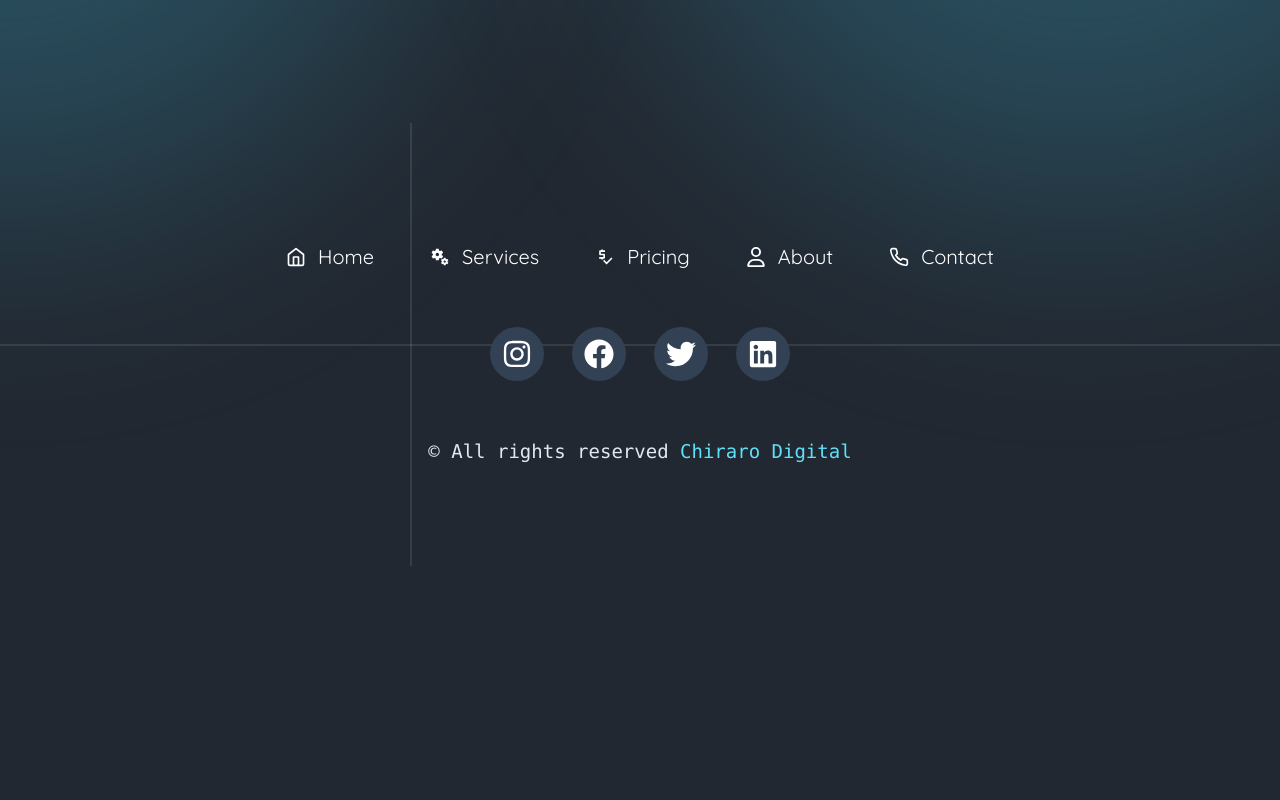
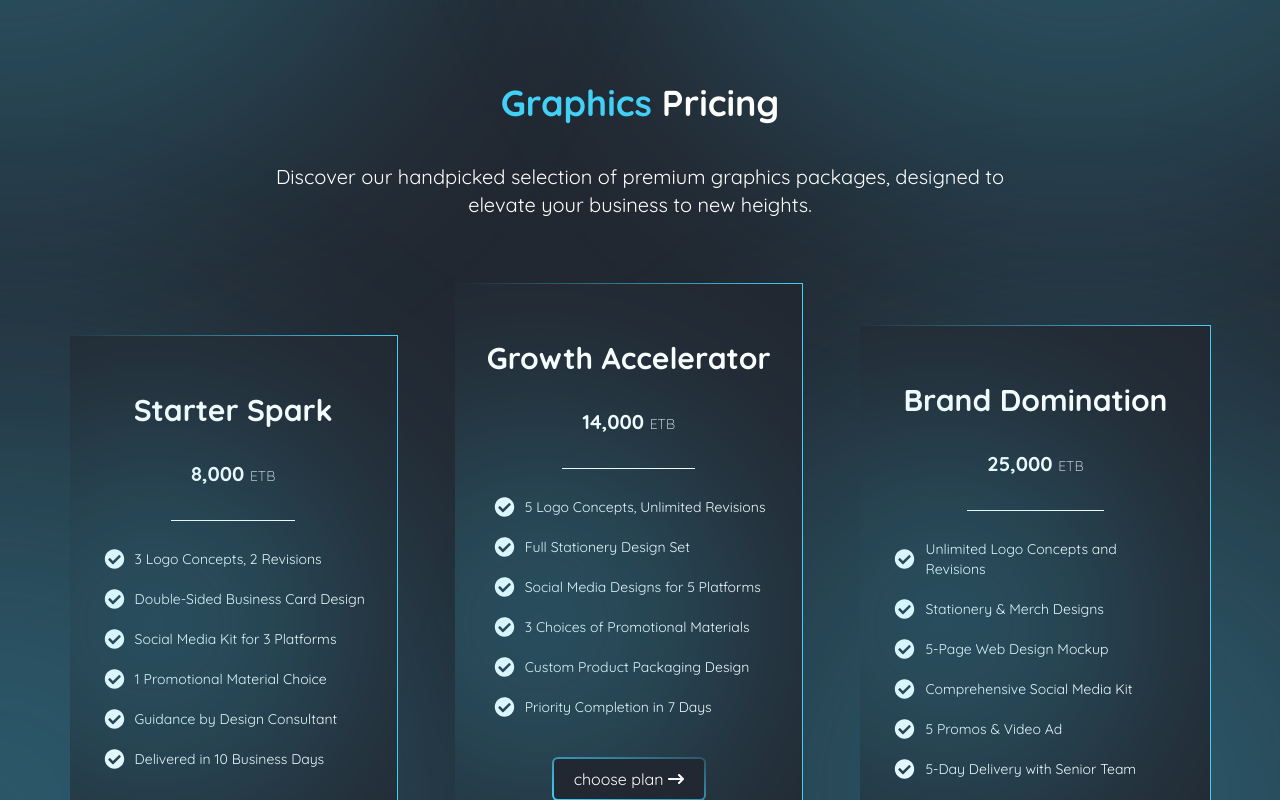
Before and after one commit to Phoenixfas/chiraro-new, a Next.js app: page /pricing in a window 1280 px wide. Shown: the part 1340-2140 px from the top of the page. Before the commit the page ends 1906 px from the top, so only its background shows below. Built offline with nearby package versions, Linux system fonts and the light colour scheme.

Commit message:
pricing done

```diff
--- a/app/Footer.tsx
+++ b/app/Footer.tsx
@@ -8,11 +8,11 @@ import { FiPhone } from "react-icons/fi";
 
 export default function Footer() {
   return (
-    <footer className="relative w-full p-[20px_0_0] flex justify-center items-center flex-col mt-[200px]">
+    <footer className="relative w-full p-[20px_0_0] flex justify-center items-center flex-col mt-[50px]">
       <div className="absolute top-0 left-[32%] w-[2px] h-full bg-[rgba(238,238,238,0.1)] -z-[1]"></div>
       <div className="absolute left-0 top-[50%] h-[2px] w-full bg-[rgba(238,238,238,0.1)] -z-[1]"></div>
-      <div className="py-[100px] w-full flex flex-col gap-14 justify-center items-center rounded-lg">
-        <div className="flex justify-center items-center gap-14">
+      <div className="py-[100px] px-5 w-full flex flex-col gap-14 justify-center items-center rounded-lg">
+        <div className="flex flex-wrap justify-center items-center gap-14">
           <Link
             href="/"
             className="flex justify-center items-center gap-3 text-xl link"
@@ -81,7 +81,7 @@ export default function Footer() {
             <FaLinkedin />
           </Link>
         </div>
-        <div className="text-[19px] text-slate-200 font-mono">
+        <div className="text-[19px] text-center text-slate-200 font-mono">
           © All rights reserved{" "}
           <span className="text-[#5fe0f9]">Chiraro Digital</span>{" "}
         </div>
--- /dev/null
+++ b/app/pricing/GraphicsCards.tsx
@@ -0,0 +1,30 @@
+import React from 'react'
+import packages from '../../data/packages';
+import { FaCheckCircle } from 'react-icons/fa';
+import { FaArrowRightLong } from 'react-icons/fa6';
+
+export default function GraphicsCards() {
+    const graphicsPackages = packages?.find((p) => p.name === "graphics")?.packages
+  return (
+    <div className='min-w-full max-w-full flex flex-col md:flex-row md:flex-wrap items-center justify-center gap-14'>
+        {graphicsPackages?.map((p, i) => (
+            <div key={i} className="relative p-[1px] bg-[linear-gradient(to_right,_transparent,_#43D0F7)]">
+                <div className={`relative max-w-[350px] w-full flex flex-col px-8 py-14 bg-[#222831] items-center ${i === 1 && 'pb-40'} overflow-hidden`}>
+                    <div className="absolute left-0 top-1/2 -translate-x-1/3 -translate-y-1/2 w-[500px] h-[500px] bg-[radial-gradient(#43D0F755,_transparent)] blur-[100px] rounded-full"></div>
+                    {/* {p.main && <div className='absolute top-[72px] -translate-y-1/2 p-3 bg-[#43D0F7] rounded-md text-xl'>-20%</div>} */}
+                    <h2 className='text-3xl font-bold text-center'>{p.name}</h2>
+                    <p className='py-8 px-5 border-b border-white mb-7 text-xl font-bold'>{p.price} <span className='text-sm font-light'>ETB</span></p>
+                    <ul className='flex flex-col gap-5 w-fit text-sm mb-10'>
+                        {p.features.map((f, i) => (
+                            <li key={i} className='flex items-center gap-2'><FaCheckCircle className='min-w-[25px] text-xl'/> {f}</li>
+                        ))}
+                    </ul>
+                    <div className="z-[1] p-[2px] bg-[linear-gradient(to_top_right,_#43D0F7,_#43D0F733)] rounded-md duration-300 hover:shadow-[0_0_15px_5px_#43D0F788]">
+                        <div className="group/btn w-fit px-5 py-2 bg-[#222831] rounded-[4px] flex items-center gap-1 cursor-pointer">choose plan <FaArrowRightLong className='group-hover/btn:translate-x-[5px] duration-300' /></div>
+                    </div>
+                </div>
+            </div>
+        ))}
+    </div>
+  )
+}
--- /dev/null
+++ b/app/pricing/GraphicsPricing.tsx
@@ -0,0 +1,18 @@
+import React from 'react'
+import GraphicsCards from './GraphicsCards'
+
+export default function GraphicsPricing() {
+  return (
+    <div className='w-full flex flex-col items-center mt-20 lg:mt-40 relative overflow-x-clip px-5'>
+        <div className='absolute left-0 bottom-[160px] -translate-x-1/2 translate-y-1/2 w-[1000px] h-[1000px] bg-[radial-gradient(#43D0F755,_transparent)] blur-[100px] rounded-full'></div>
+        <div className='absolute right-0 bottom-[160px] translate-x-[300px] translate-y-1/2 w-[1000px] h-[1000px] bg-[radial-gradient(#43D0F755,_transparent)] blur-[100px] rounded-full'></div>
+        <h1 className='text-4xl font-black mb-10 text-center'><span className='text-[#43D0F7]'>Graphics</span> Pricing</h1>
+        {/* <div className="w-full flex justify-center items-center py-10 gap-5">
+            <div className={`px-8 py-2 text-2xl font-semibold rounded-full cursor-pointer duration-300 border-2 border-[#ffffff00] ${wType === "static" && 'border-[#43D0F7ff_!important] shadow-[0px_5px_10px_0px_#43D0F755]'}`} onClick={() => dispatch(changeWType("static"))}>Static Web Presence</div>
+            <div className={`px-8 py-2 text-2xl font-semibold rounded-full cursor-pointer duration-300 border-2 border-[#ffffff00] ${wType === "dynamic" && 'border-[#43D0F7ff_!important] shadow-[0px_5px_10px_0px_#43D0F755]'}`} onClick={() => dispatch(changeWType("dynamic"))}>Dynamic Web Application</div>
+        </div> */}
+        <p className='w-full max-w-[800px] text-xl text-center mb-16'>Discover our handpicked selection of premium graphics packages, designed to elevate your business to new heights.</p>
+        <GraphicsCards />
+    </div>
+  )
+}
--- a/app/pricing/WebPricing.tsx
+++ b/app/pricing/WebPricing.tsx
@@ -9,13 +9,13 @@ export default function WebPricing() {
     const wType = useAppSelector((state) => state.wType.value)
 
     return (
-        <div className='min-h-screen w-full flex flex-col items-center mt-40 relative overflow-x-clip'>
+        <div className='w-full flex flex-col items-center mt-40 relative overflow-x-clip px-5'>
             <div className='absolute left-0 bottom-[160px] -translate-x-1/2 translate-y-1/2 w-[1000px] h-[1000px] bg-[radial-gradient(#43D0F755,_transparent)] blur-[100px] rounded-full'></div>
             <div className='absolute right-0 bottom-[160px] translate-x-[300px] translate-y-1/2 w-[1000px] h-[1000px] bg-[radial-gradient(#43D0F755,_transparent)] blur-[100px] rounded-full'></div>
-            <h1 className='text-4xl font-black'><span className='text-[#43D0F7]'>Web</span> Pricing</h1>
-            <div className="w-full flex justify-center items-center py-10 gap-5">
-                <div className={`px-8 py-2 text-2xl font-semibold rounded-full cursor-pointer duration-300 border-2 border-[#ffffff00] ${wType === "static" && 'border-[#43D0F7ff_!important] shadow-[0px_5px_10px_0px_#43D0F755]'}`} onClick={() => dispatch(changeWType("static"))}>Static Web Presence</div>
-                <div className={`px-8 py-2 text-2xl font-semibold rounded-full cursor-pointer duration-300 border-2 border-[#ffffff00] ${wType === "dynamic" && 'border-[#43D0F7ff_!important] shadow-[0px_5px_10px_0px_#43D0F755]'}`} onClick={() => dispatch(changeWType("dynamic"))}>Dynamic Web Application</div>
+            <h1 className='text-4xl font-black text-center'><span className='text-[#43D0F7]'>Web</span> Pricing</h1>
+            <div className="w-full flex flex-col md:flex-row justify-center items-center py-10 gap-5">
+                <div className={`px-8 py-2 text-2xl text-center font-semibold rounded-full cursor-pointer duration-300 border-2 border-[#ffffff00] ${wType === "static" && 'border-[#43D0F7ff_!important] shadow-[0px_5px_10px_0px_#43D0F755]'}`} onClick={() => dispatch(changeWType("static"))}>Static Web Presence</div>
+                <div className={`px-8 py-2 text-2xl text-center font-semibold rounded-full cursor-pointer duration-300 border-2 border-[#ffffff00] ${wType === "dynamic" && 'border-[#43D0F7ff_!important] shadow-[0px_5px_10px_0px_#43D0F755]'}`} onClick={() => dispatch(changeWType("dynamic"))}>Dynamic Web Application</div>
             </div>
             <p className='w-full max-w-[800px] text-xl text-center mb-16'>Unlock the full potential of your business with our affordable pricing plans. Choose the perfect fit and let&apos;s grow together!</p>
             <WebCards />
--- a/app/pricing/page.tsx
+++ b/app/pricing/page.tsx
@@ -1,10 +1,12 @@
 import React from 'react'
 import WebPricing from './WebPricing'
+import GraphicsPricing from './GraphicsPricing'
 
 const page = () => {
   return (
     <div className='w-full flex flex-col items-center'>
       <WebPricing />
+      <GraphicsPricing />
     </div>
   )
 }
--- a/data/packages.tsx
+++ b/data/packages.tsx
@@ -105,6 +105,56 @@ const packages = [
                     }
                 ]
             }
+        ],
+        packages: []
+    },
+    {
+        id: 2,
+        name: 'graphics',
+        categories: [],
+        packages: [
+            {
+                id: 1,
+                name: 'Starter Spark',
+                price: "8,000",
+                features: [
+                    '3 Logo Concepts, 2 Revisions',
+                    'Double-Sided Business Card Design',
+                    'Social Media Kit for 3 Platforms',
+                    '1 Promotional Material Choice',
+                    'Guidance by Design Consultant',
+                    'Delivered in 10 Business Days',
+                ],
+                main: false
+            },
+            {
+                id: 2,
+                name: 'Growth Accelerator',
+                price: "14,000",
+                features: [
+                    '5 Logo Concepts, Unlimited Revisions',
+                    'Full Stationery Design Set',
+                    'Social Media Designs for 5 Platforms',
+                    '3 Choices of Promotional Materials',
+                    'Custom Product Packaging Design',
+                    'Priority Completion in 7 Days',
+                ],
+                main: true
+            },
+            {
+                id: 3,
+                name: 'Brand Domination',
+                price: "25,000",
+                features: [
+                    'Unlimited Logo Concepts and Revisions',
+                    'Stationery & Merch Designs',
+                    '5-Page Web Design Mockup',
+                    'Comprehensive Social Media Kit',
+                    '5 Promos & Video Ad',
+                    '5-Day Delivery with Senior Team',
+                ],
+                main: false
+            }
         ]
     }
 ]
```
Also changed, not shown: app/pricing/WebCards.tsx (+4 -4 lines).
